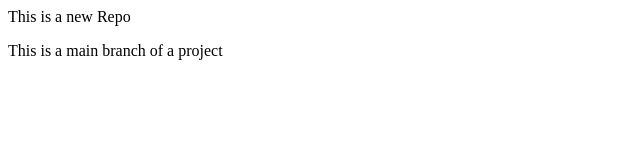
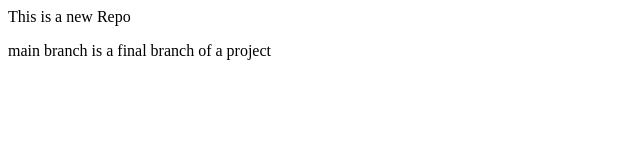
Before and after one commit to sumitraghuw18/LocalRepo, a plain HTML site: page index.html in a window 1280 px wide. Shown: the full height of the page, 0-640 px from the left. Drawn offline with Linux system fonts and the light colour scheme.

Commit message:
Add some new changes in 2 para

```diff
--- a/index.html
+++ b/index.html
@@ -1,2 +1,2 @@
 <p>This is a new Repo</p>
-<p>This is a main branch of a project</p>
+<p>main branch is a final branch of a project</p>
```
